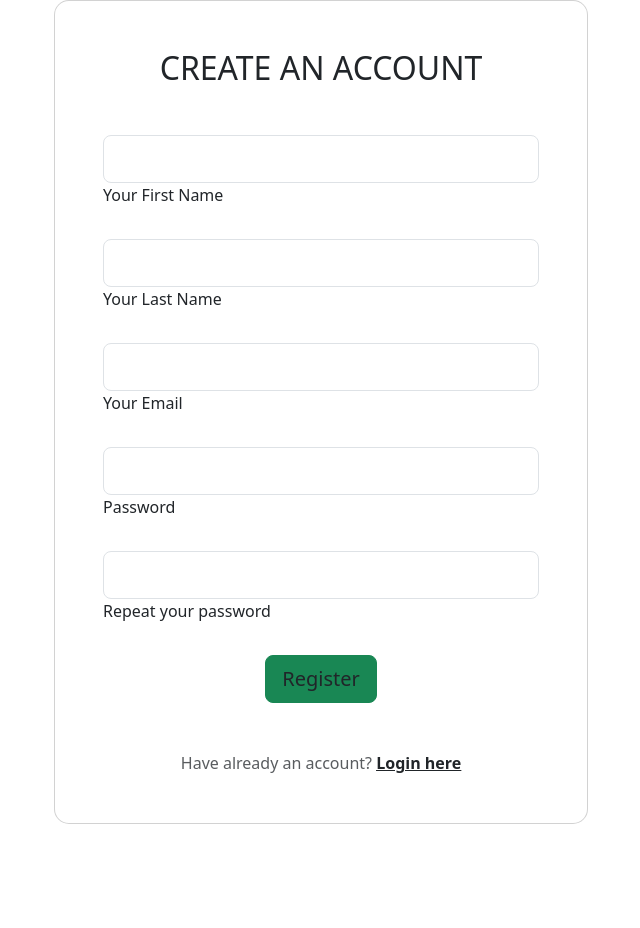
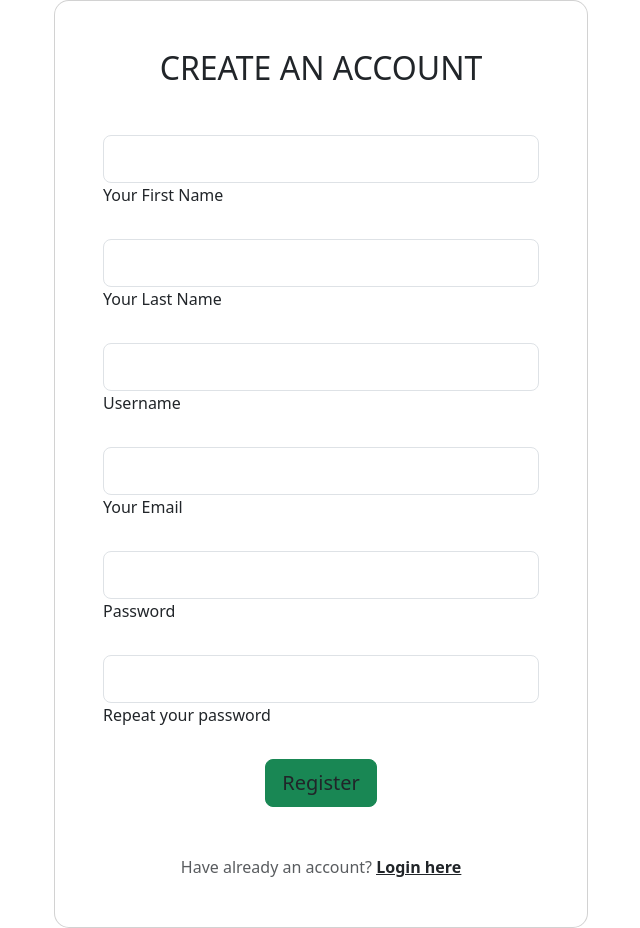
Before and after one commit to BiTech5/to-do-list-django, a Django app: page /register in a window 1280 px wide. Shown: the whole page, without its empty margins (319-959 px from the left). Before the commit the page ends 824 px from the top, so only its background shows below. Run offline with Django 5.2, Linux system fonts and the light colour scheme.

Commit message:
Making user function

```diff
--- a/todoapp/templates/register.html
+++ b/todoapp/templates/register.html
@@ -11,7 +11,7 @@
                   <h2 class="text-uppercase text-center mb-5">Create an account</h2>
 
                   <form method="post">
-
+                    {% csrf_token %}
                     <div data-mdb-input-init class="form-outline mb-4">
                       <input type="text" id="form3Example1cg" class="form-control form-control-lg" name="fir_name"/>
                       <label class="form-label" for="form3Example1cg">Your First Name</label>
@@ -19,6 +19,10 @@
                     <div data-mdb-input-init class="form-outline mb-4">
                         <input type="text" id="form3Example1cg" class="form-control form-control-lg" name="last_name"/>
                         <label class="form-label" for="form3Example1cg">Your Last Name</label>
+                      </div>
+                      <div data-mdb-input-init class="form-outline mb-4">
+                        <input type="text" id="form3Example1cg" class="form-control form-control-lg" name="usernmae"/>
+                        <label class="form-label" for="form3Example1cg">Username</label>
                       </div>
                     <div data-mdb-input-init class="form-outline mb-4">
                       <input type="email" id="form3Example3cg" class="form-control form-control-lg" name="email"/>
@@ -36,7 +40,7 @@
                     </div>
 
                     <div class="d-flex justify-content-center">
-                      <button  type="button" data-mdb-button-init
+                      <button  type="submit" data-mdb-button-init
                         data-mdb-ripple-init class="btn btn-success btn-block btn-lg gradient-custom-4 text-body">Register</button>
                     </div>
 
--- a/todoapp/views.py
+++ b/todoapp/views.py
@@ -1,5 +1,6 @@
 from django.shortcuts import render
-
+from django.contrib.auth.models import User
+from django.contrib import auth
 # Create your views here.
 def home(request):
     return render(request,'index.html')
@@ -8,4 +9,14 @@ def login(request):
     return render(request,'login.html')
 
 def register(request):
+    if request.method=='POST':
+        first=request.POST.get('fir_name')
+        last=request.POST.get('last_name')
+        username=request.POST.get('username')
+        email=request.POST.get('email')
+        passw1=request.POST.get('password1')
+        passw2=request.POST.get('password2')
+        new_user=User.objects.create_user(first_name=first,last_name=last,username=username,email=email,password=passw1)
+        new_user.save()
+        print(first,last)
     return render(request,'register.html')
```
Also changed, not shown: db.sqlite3.
